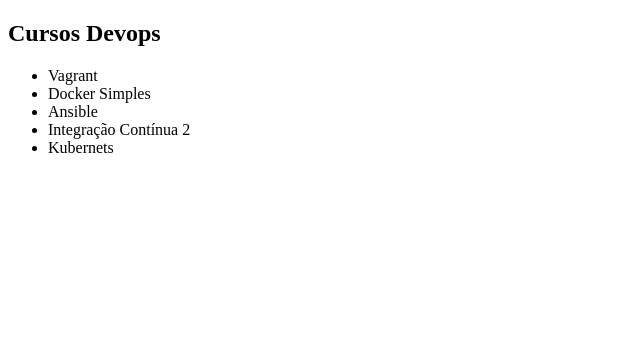
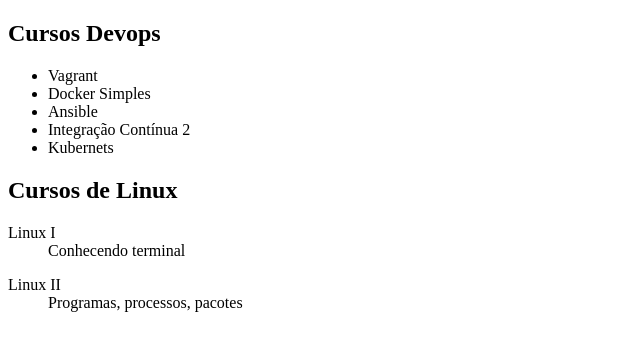
Before and after one commit to HumbertoPeluso/alura-git, a plain HTML site: page index.html in a window 1280 px wide. Shown: the whole page, without its empty margins (0-640 px from the left). Drawn offline with Linux system fonts and the light colour scheme.

Commit message:
Cursos de Linux adicionados

```diff
--- a/index.html
+++ b/index.html
@@ -15,5 +15,18 @@
         <li>Integração Contínua 2</li>
         <li>Kubernets</li>
     </ul>
+
+    <h2>Cursos de Linux</h2>
+    <dl>
+        <dt>Linux I</dt>
+        <dd>Conhecendo terminal</dd>
+    </dl>
+
+    <dl>
+            <dt>Linux II</dt>
+            <dd>Programas, processos, pacotes</dd>
+        </dl>
+
+
 </body>
 </html>
```
